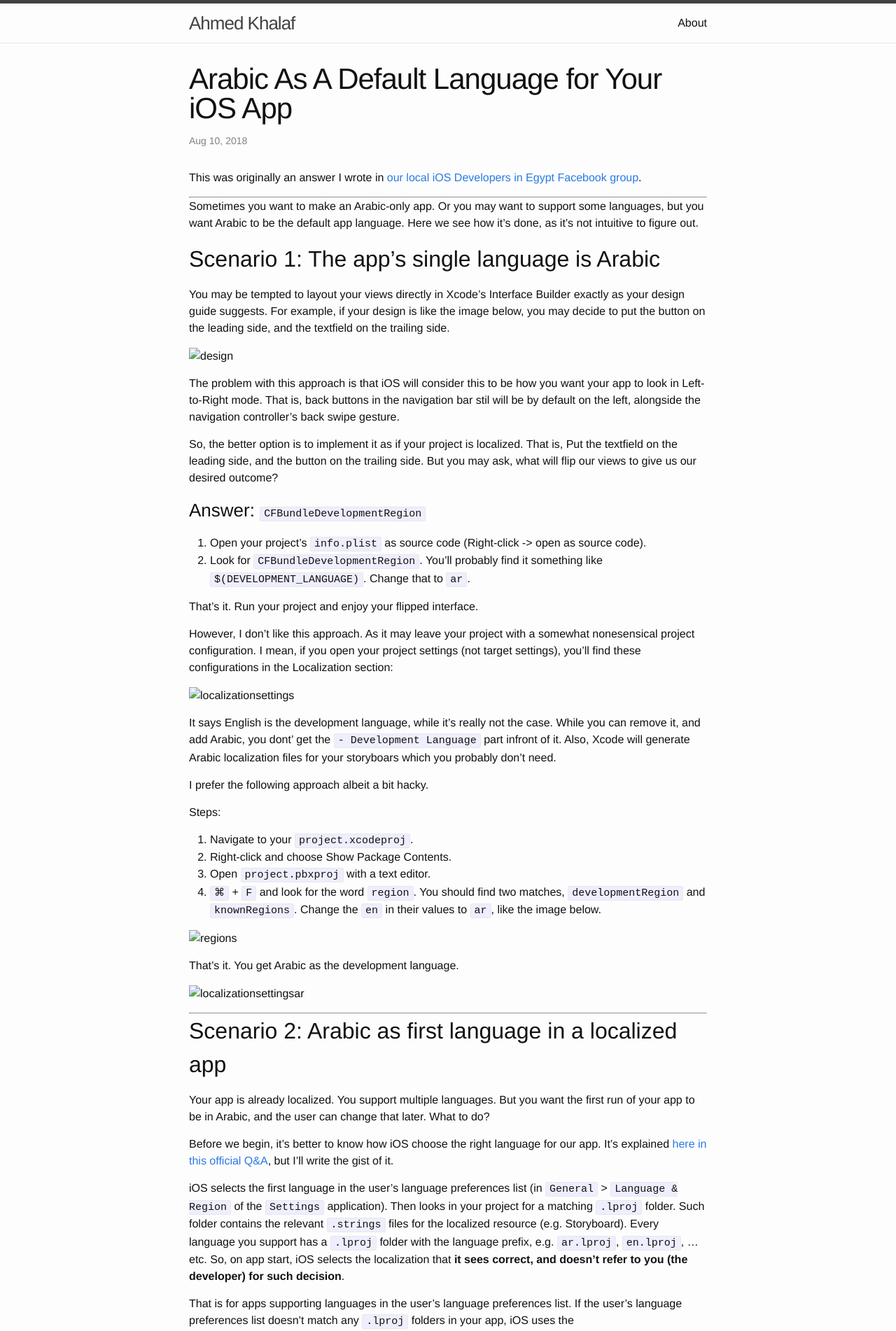
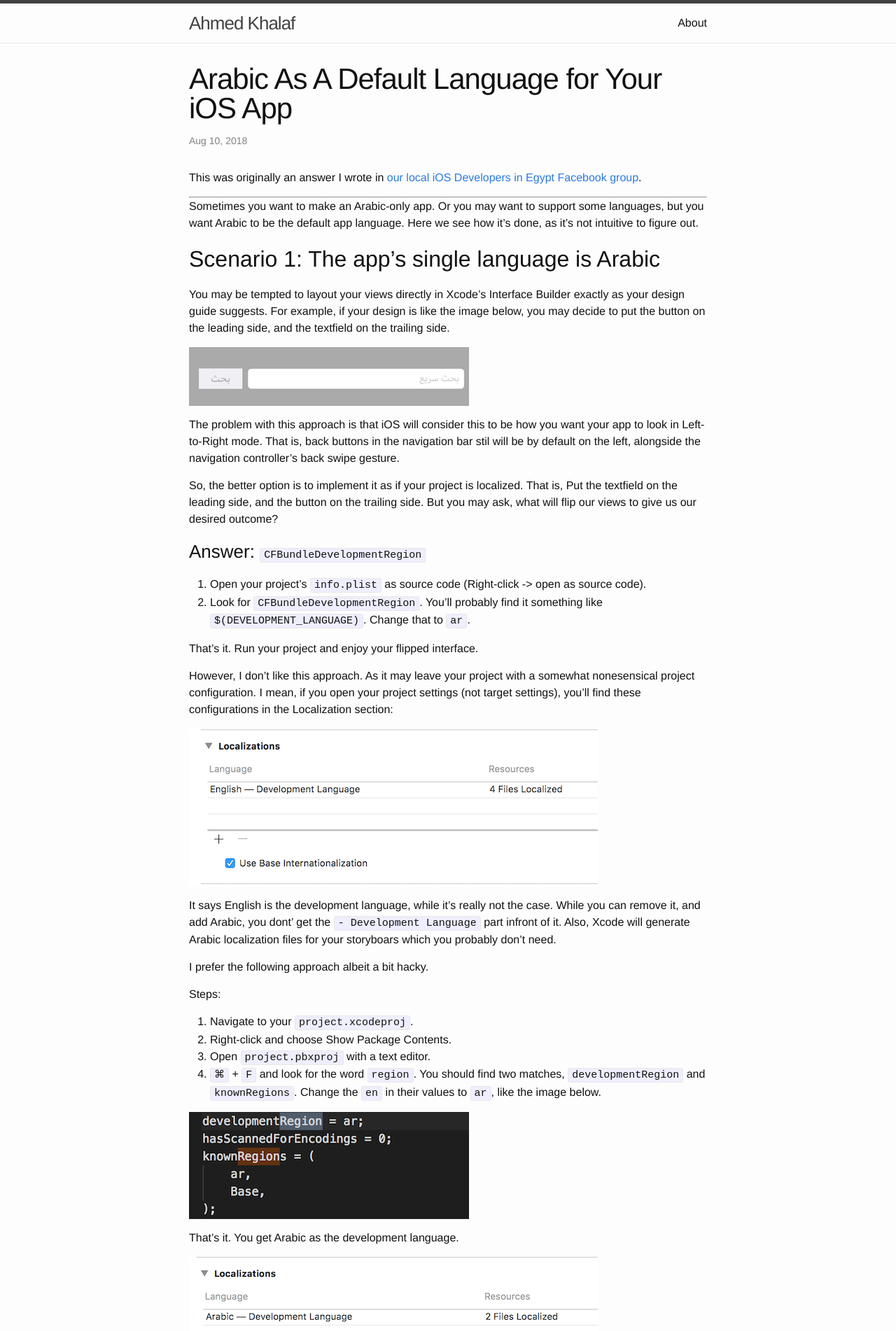
Before and after one commit to ahmedk92/ahmedk92.github.io, a Jekyll site: the page built from _posts/2018-08-10-Arabic As A Default Language for Your iOS App.md, in a window 1280 px wide. Shown: the top 1902 px of the page at 70% size. Built offline with Jekyll 4.4.1, drawn with Linux system fonts in a browser that asks for light colours.

Commit message:
try {{site.url}} for images to show

```diff
--- a/_posts/2018-08-10-Arabic As A Default Language for Your iOS App.md
+++ b/_posts/2018-08-10-Arabic As A Default Language for Your iOS App.md
@@ -13,7 +13,7 @@ Sometimes you want to make an Arabic-only app. Or you may want to support some l
 
 You may be tempted to layout your views directly in Xcode's Interface Builder exactly as your design guide suggests. For example, if your design is like the image below, you may decide to put the button on the leading side, and the textfield on the trailing side.
 
-![design](../assets/design.png)
+![design]({{site.url}}/assets/design.png)
 
 The problem with this approach is that iOS will consider this to be how you want your app to look in Left-to-Right mode. That is, back buttons in the navigation bar stil will be by default on the left, alongside the navigation controller's back swipe gesture.
 
@@ -28,7 +28,7 @@ That's it. Run your project and enjoy your flipped interface.
 
 However, I don't like this approach. As it may leave your project with a somewhat nonesensical project configuration. I mean, if you open your project settings (not target settings), you'll find these configurations in the Localization section:
 
-![localizationsettings](../assets/localizationsettings.png)
+![localizationsettings]({{site.url}}/assets/localizationsettings.png)
 
 It says English is the development language, while it's really not the case. While you can remove it, and add Arabic, you dont' get the `- Development Language` part infront of it. Also, Xcode will generate Arabic localization files for your storyboars which you probably don't need.
 
@@ -41,11 +41,11 @@ Steps:
 3. Open `project.pbxproj` with a text editor.
 4. `⌘` + `F` and look for the word `region`. You should find two matches, `developmentRegion` and `knownRegions`. Change the `en` in their values to `ar`, like the image below.
 
-![regions](../assets/regions.png)
+![regions]({{site.url}}/assets/regions.png)
 
 That's it. You get Arabic as the development language.
 
-![localizationsettingsar](../assets/localizationsettingsar.png)
+![localizationsettingsar]({{site.url}}/assets/localizationsettingsar.png)
 
 ---
 
```
